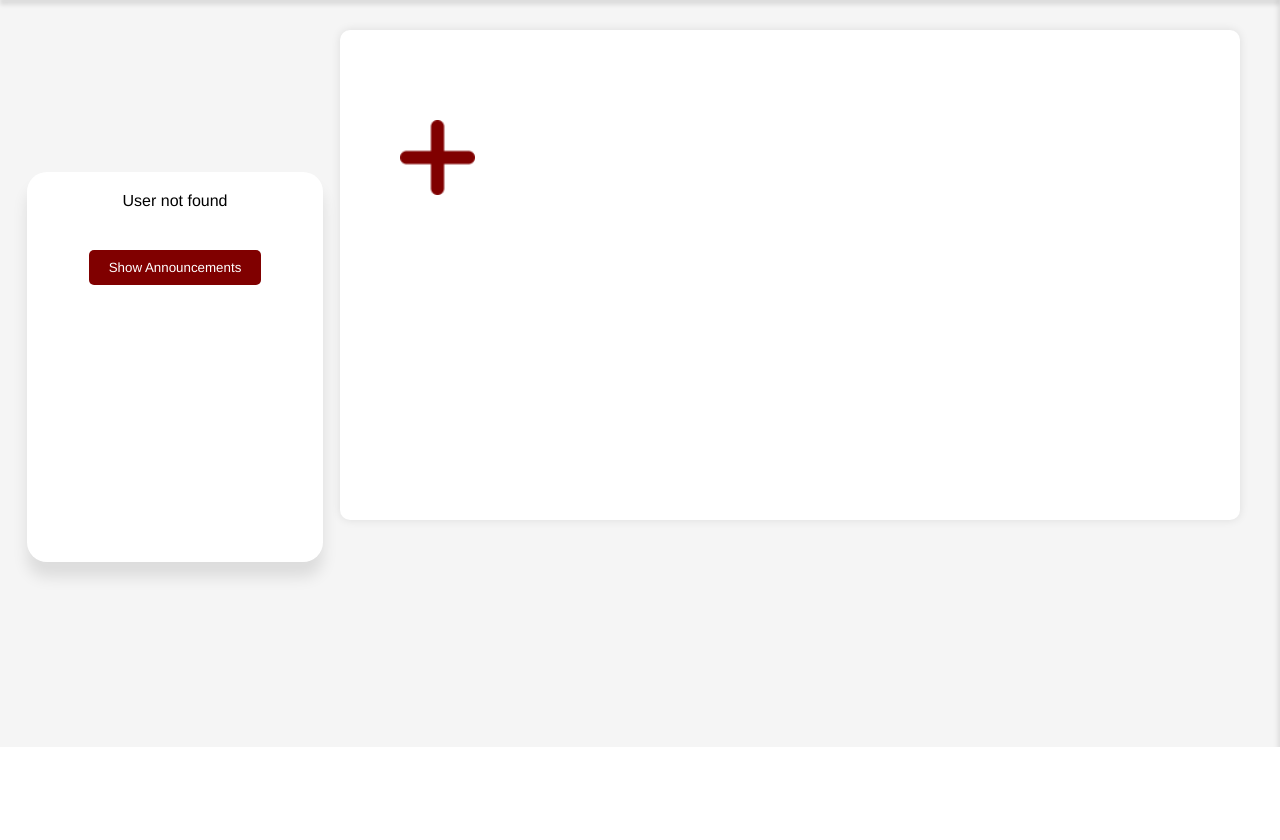
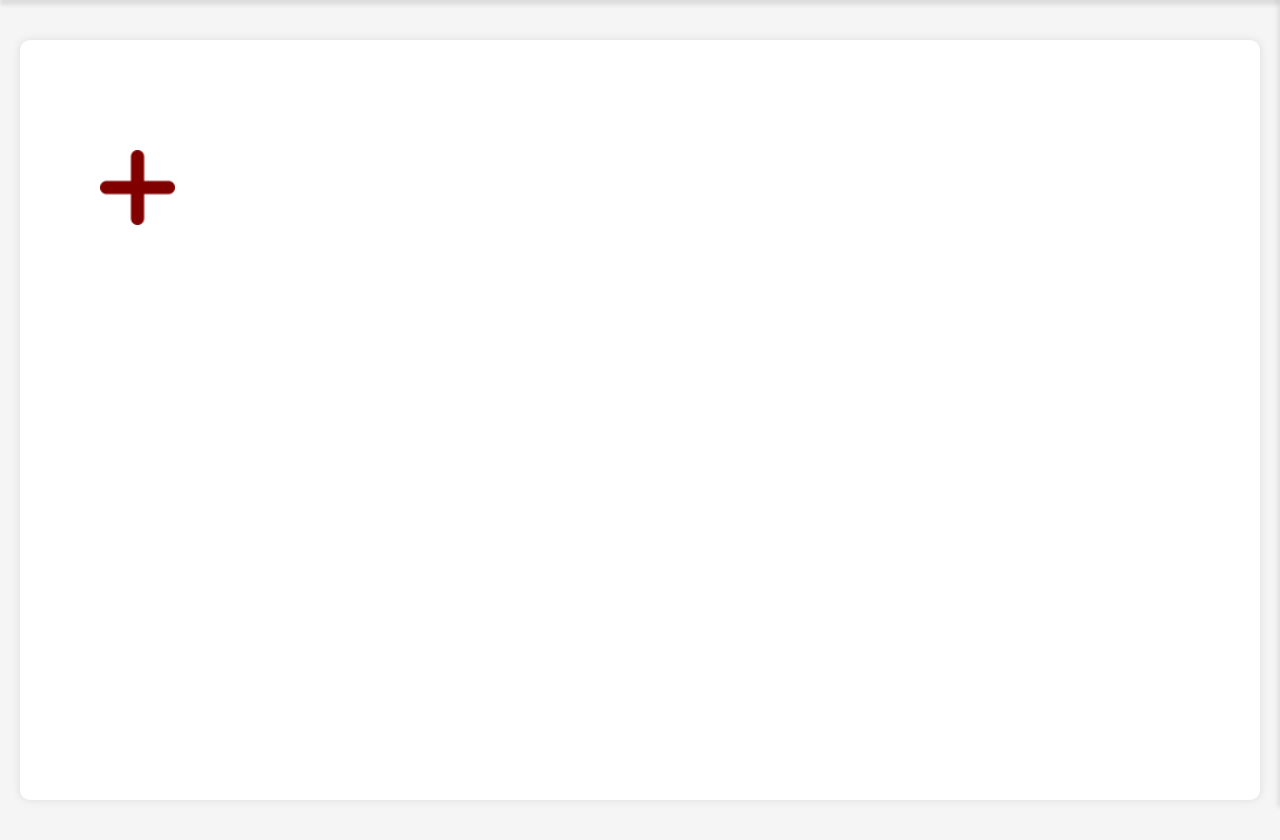
Before and after one commit to ninjgalla/E-Bulletin-Board-System, a PHP site: page /reset-password/admin_upload.php in a window 1280 px wide. Shown: the part 53-893 px from the top of the page. Before the commit the page ends 800 px from the top, so only its background shows below. Run offline with PHP 8.4, Linux system fonts and the light colour scheme; data that the repository does not hold is empty.

Commit message:
update UI

```diff
--- a/admin_upload.php
+++ b/admin_upload.php
@@ -65,72 +65,20 @@
             margin-left: -10px; /* Adjusted left margin */
             font-size: 20px; /* Increased font size */
         }
-        /* Rectangle shape with rounded corners and white background */
-        .rectangle {
-            width: 20%; /* Decreased width */
-            max-width: 1000px; /* Adjusted maximum width */
-            height: 350px; /* Added height */
-            margin: auto; /* Center the rectangle horizontally */
-            padding: 20px;
-            background-color: white;
-            border-radius: 20px;
-            box-shadow: 0px 15px 15px rgba(0, 0, 0, 0.1); /* Add shadow */
-            position: fixed; /* Position the rectangle */
-            top: 50%; /* Position it vertically at 50% from the top */
-            transform: translateY(-50%); /* Center it vertically */
-            left: 27px; /* Position it 20px from the left side */
-            margin-bottom: 20px;
-            text-align: center; /* Center align text */
-            margin-top: 20px;
-        }
 
-        .username {
-            color: maroon; /* Set username color to maroon */
-        }
-
-        .user-role {
-            padding-bottom: 20px; /* Add some padding below user role */
-        }
-
-        .horizontal-line {
-            border-bottom: 1px solid #ccc; /* Add gray horizontal line */
-            margin-top: 30px; /* Add some space between user role and line */
-            margin-bottom: 10px; /* Add some space between line and bottom */
-            width: 50%; /* Set the width of the horizontal line */
-            margin: 10px auto; /* Center the line horizontally and add some margin */
-        }
-
-        .account-details {
-            text-align: left; /* Left-align the text */
-            margin-left: 43px;
-            font-size: 15px;
-        }
-
-        .account-details p {
-            margin: 5px 0; /* Add some spacing between paragraphs */
-        }
-
-        .button {
-            background-color: maroon;
-            color: white;
-            border: none;
-            padding: 10px 20px;
-            border-radius: 5px;
-            cursor: pointer;
-            display: block;
-            margin: 40px auto 0; /* Center the button horizontally */
-        }
 
         .content {
-            width: 900px;
-            height: 490px;
-            background-color: white;
-            border-radius: 10px;
-            box-shadow: 0 0 10px rgba(0, 0, 0, 0.1);
-            margin-left: auto; /* Align the rectangle to the center-right */
-            margin-right: 40px; /* Ensure no margin on the right */
-            margin-top: 30px; /* Add margin from the top */
-        }
+    width: calc(100% - 80px); /* Adjusted width to fill the screen with 40px margin on each side */
+    max-width: 1200px; /* Set maximum width to maintain readability */
+    height: calc(100vh - 80px); /* Adjusted height to fill the vertical space with 40px margin on top and bottom */
+    background-color: white;
+    border-radius: 10px;
+    box-shadow: 0 0 10px rgba(0, 0, 0, 0.1);
+    margin: 40px auto; /* Center the content horizontally and provide 40px margin on top and bottom */
+    padding: 20px; /* Add padding for inner content */
+    overflow: auto; /* Add overflow to enable scrolling if content exceeds screen size */
+}
+
 
         /* Image containers for photos */
         .photo-container {
@@ -333,13 +281,6 @@
             background-color: #800000;
         }
 
-        .file-name {
-    display: block; /* Ensure the file name is displayed as a block element */
-    width: 100%; /* Ensure the file name spans the entire width of its container */
-    overflow: hidden; /* Hide overflowing text */
-    text-overflow: ellipsis; /* Add ellipsis (...) for overflow text */
-    white-space: nowrap; /* Prevent wrapping */
-}
 
 .hamburger {
     display: none; /* Hidden by default */
@@ -399,6 +340,7 @@
     }
 }
 
+
     </style>
 </head>
 <body>
@@ -431,45 +373,6 @@
 </div>
 
 
-
-
-<div class="rectangle">
-            <?php
-            // Fetch user information from the database
-            $db = new mysqli("localhost", "root", "", "ebulletin_system");
-            if ($db->connect_error) {
-                die("Connection failed: " . $db->connect_error);
-            }
-
-            $sql_user = "SELECT users.username, users.email, roles.RoleName
-                        FROM users
-                        INNER JOIN roles ON users.RoleID = roles.RoleID
-                        WHERE users.RoleID = '1'"; // Adjust the query to fit your database schema and conditions
-
-            $result_user = $db->query($sql_user);
-
-            if ($result_user->num_rows > 0) {
-                $userData = $result_user->fetch_assoc();
-                $username = $userData['username'];
-                $email = $userData['email'];
-                $userRole = $userData['RoleName'];
-
-                echo "<h2 class='username' style='color: maroon;'>$username</h2>";
-                echo "<p class='user-role'>$userRole</p>";
-                echo "<div class='horizontal-line'></div>"; // Add horizontal line
-                echo "<h2 style='color: maroon;'>Account details:</h2>"; // Add Account details heading with color maroon
-                echo "<div class='account-details'>"; // Open container for account details
-                echo "<p><strong>Username:</strong> $username</p>"; // Display username
-                echo "<p><strong>Email:</strong> $email</p>"; // Display email
-                echo "</div>"; // Close container for account details
-            } else {
-                echo "User not found";
-            }
-
-            $db->close();
-            ?>
-         <button class="button" onclick="redirectToAdminBulletin()">Show Announcements</button>
-</div>
 <div class="content">
       <!-- Photo container with plus icon -->
         <div class="photo-container">
@@ -494,6 +397,8 @@
                     <input type="submit" value="Upload" name="submit">
                 </form>
             </div>
+
+
         </div>
 
             <!-- Fetch uploaded files from the bulletin_files table -->
@@ -570,10 +475,6 @@
         document.getElementById("uploadForm").style.display = "none";
     }
 
-    // Function to redirect to admin bulletin page
-    function redirectToAdminBulletin() {
-        window.location.href = "admin_bulletin.php";
-    }
 
     // Function to archive file
     function archiveFile(id) {
```
